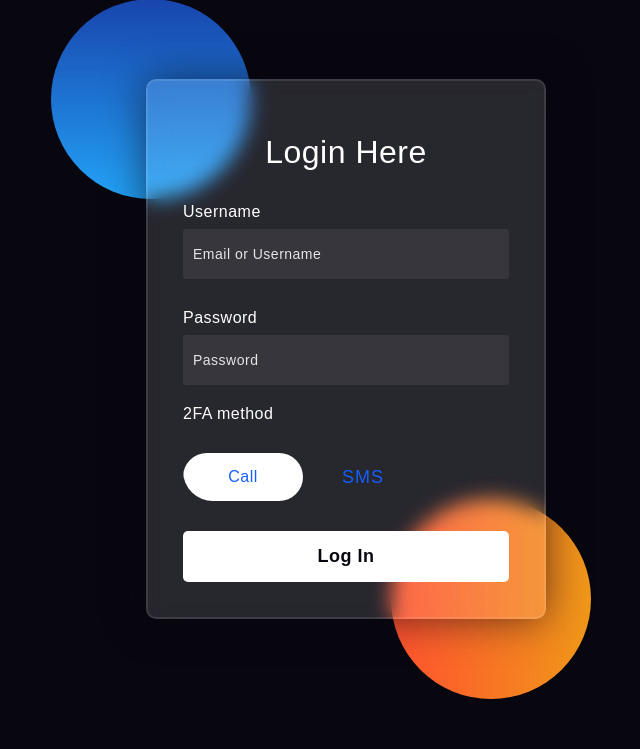
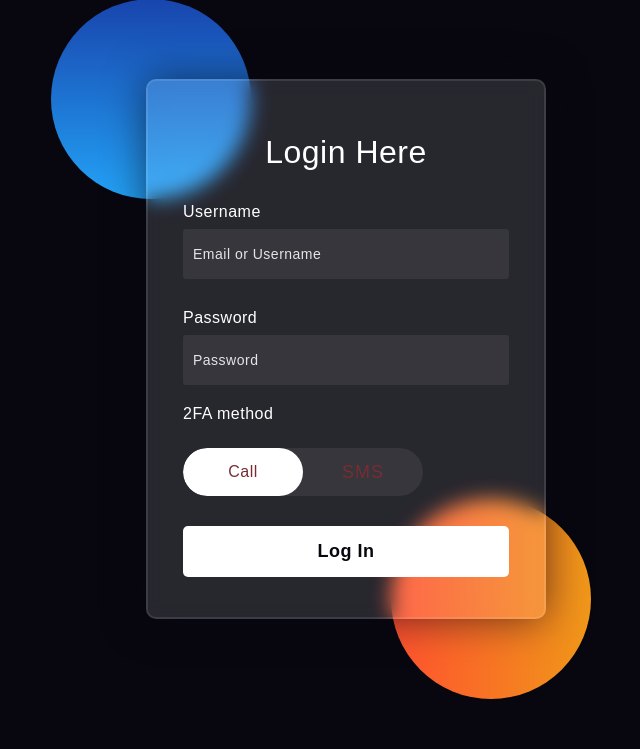
Before and after one commit to vigarov/CPEN442termproject-frontend, a Flask app: page / in a window 1280 px wide. Shown: the part 51-800 px from the top of the page, without its empty margins (294-934 px from the left). Run offline with Flask 2, Linux system fonts and the light colour scheme.

Commit message:
fixed color scheme readability and padding

```diff
--- a/frontend/static/css/login.css
+++ b/frontend/static/css/login.css
@@ -104,11 +104,11 @@
 */
 
 .toggle, .toggle-label-span{
-  color: #155FFF;
+  color: #772d33;
 }
 
 .toggle{
-  background: transparent;
+  background: rgba(255,255,255,0.07);
   border-radius: 30px;
   overflow: hidden;
   width: 240px;
@@ -117,6 +117,7 @@
   letter-spacing: 1px;
   position: relative;
   padding-right: 120px;
+  margin-top: 25px;
 }
 
 .toggle:before{
@@ -131,7 +132,6 @@
     justify-content: center;
     z-index: 3;
     pointer-events: none;
-    padding: 30px 0 0;
 }
 
 .toggle-checkbox{
@@ -159,6 +159,10 @@
       pointer-events: none;
 }
 
+.toggle-label{
+    margin:0;
+}
+
 .toggle-label:before{
         content: "";
         background: #ffffff;
```
